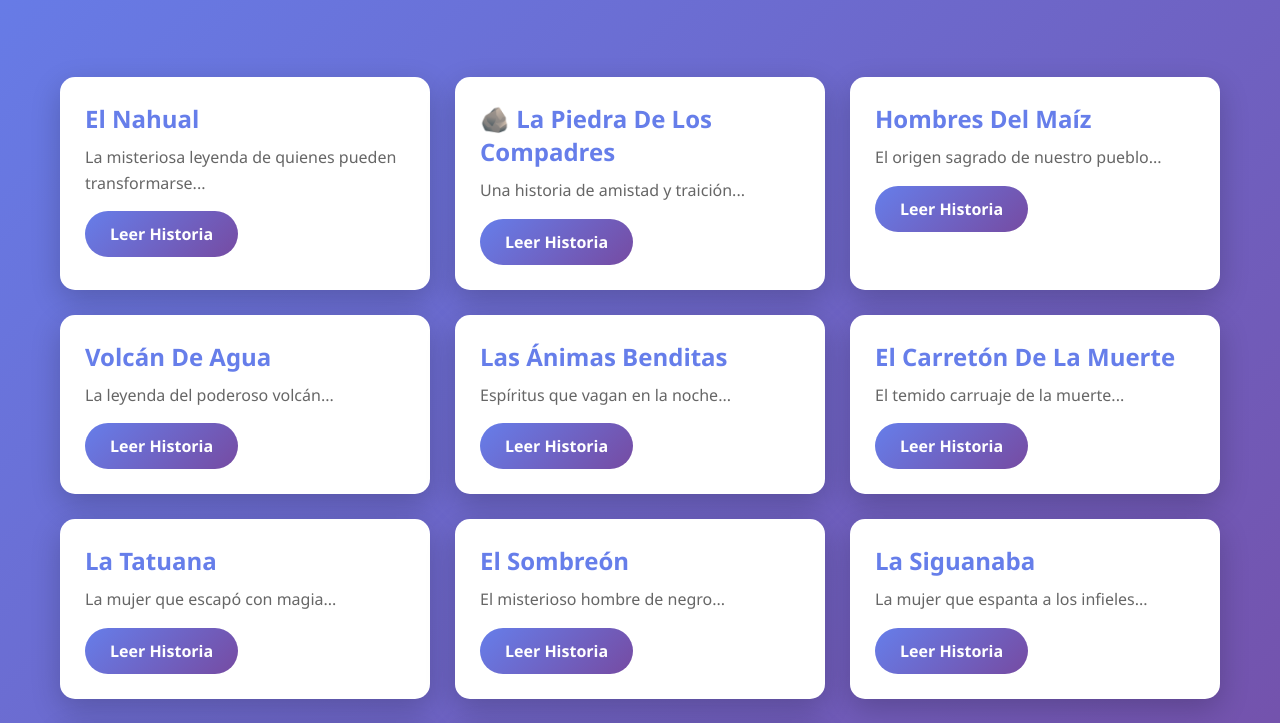
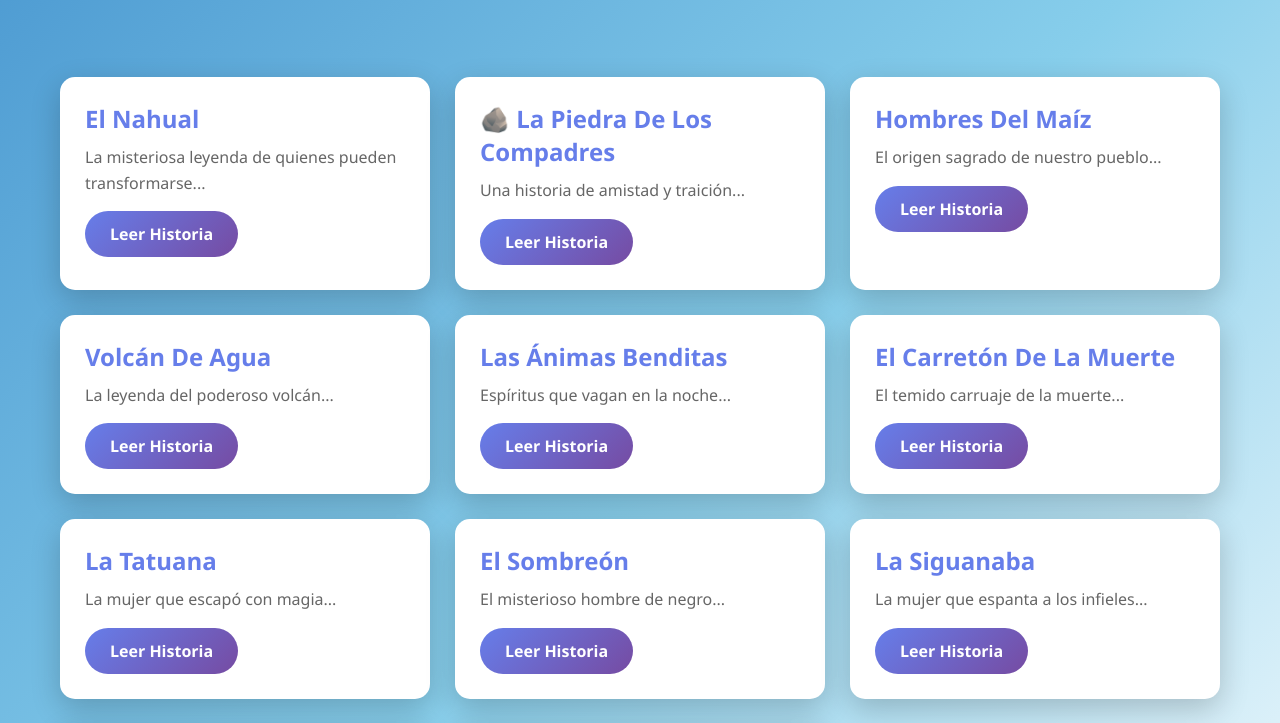
Before and after one commit to Grupo-CFE/leyendas-de-guatemala, a plain HTML site: page index.html in a window 1280 px wide. Shown: the part 135-858 px from the top of the page. Drawn offline with Linux system fonts and the light colour scheme.

Commit message:
Update index.html

```diff
--- a/index.html
+++ b/index.html
@@ -13,7 +13,7 @@
 
         body {
             font-family: 'Segoe UI', Tahoma, Geneva, Verdana, sans-serif;
-            background: linear-gradient(135deg, #667eea 0%, #764ba2 100%);
+            background: linear-gradient(135deg, #4997d0 0%, #87ceeb 50%, #ffffff 100%);
             min-height: 100vh;
             padding: 20px;
         }
```
